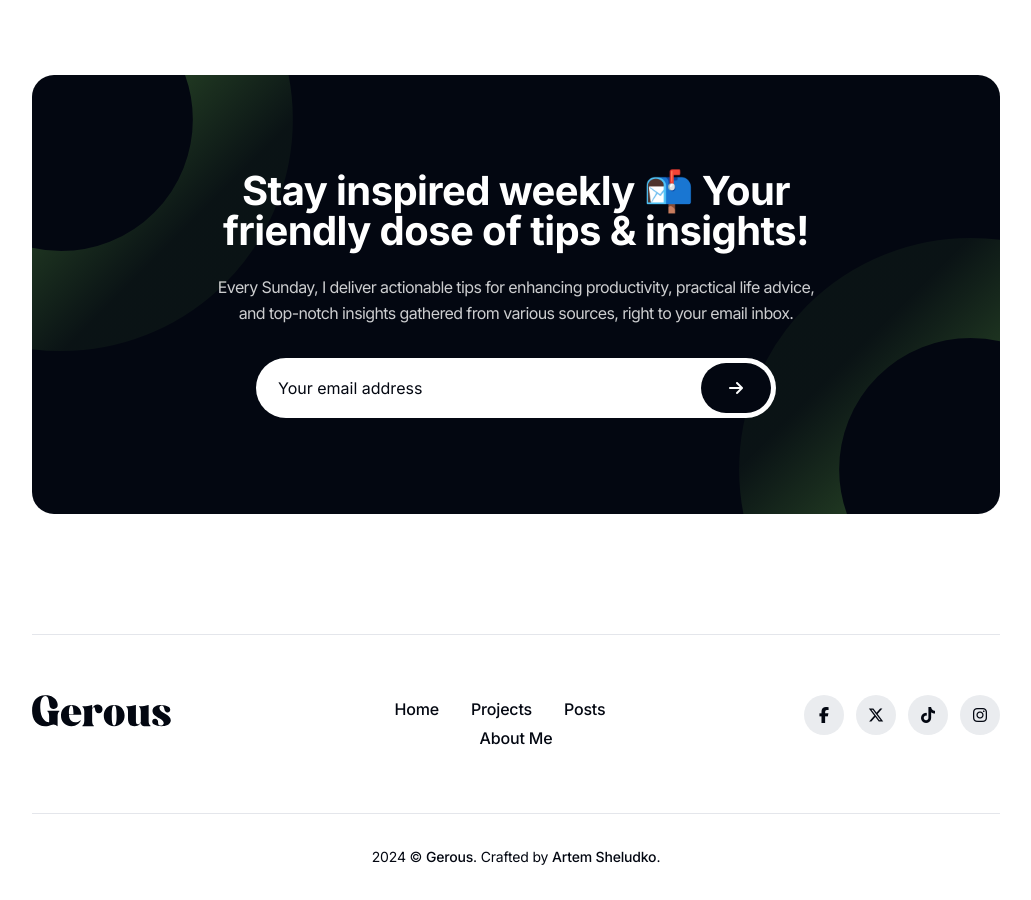
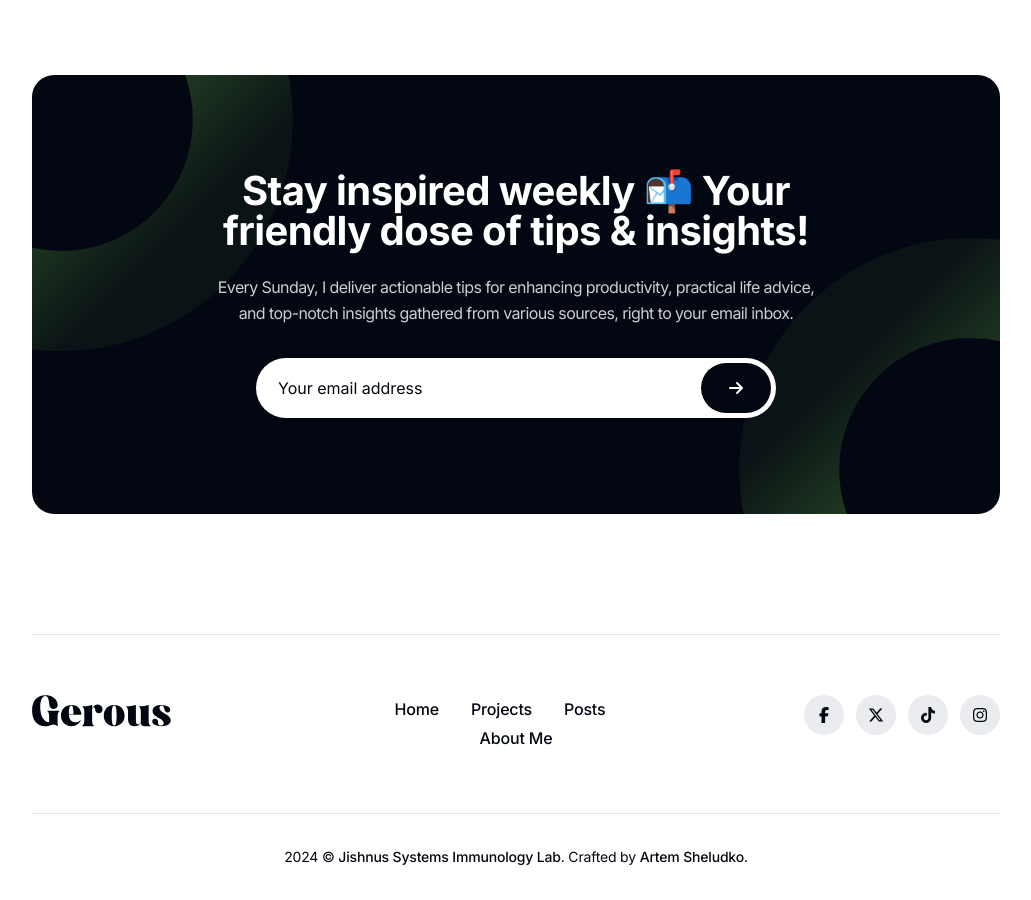
Before and after one commit to simaryadav/simaryadav.github.io, a Jekyll site: the page built from index.html, in a window 1280 px wide and 900 px high, scrolled down 5496 px. Shown: the whole window, without its empty margins (124-1155 px from the left). Built offline with Jekyll 4.4.1, drawn with Linux system fonts in a browser that asks for light colours.

Commit message:
Update settings.yml

```diff
--- a/_data/settings.yml
+++ b/_data/settings.yml
@@ -1,6 +1,6 @@
 #-------------------------------
 # Site Settings
-title: Gerous
+title: Jishnus Systems Immunology Lab
 description: Gerous is a modern portfolio Jekyll theme
 logo: "/images/logo.svg" # You can add own logo. For example "/images/logo.svg".
 logo_dark: "/images/logo-dark.svg"
```
